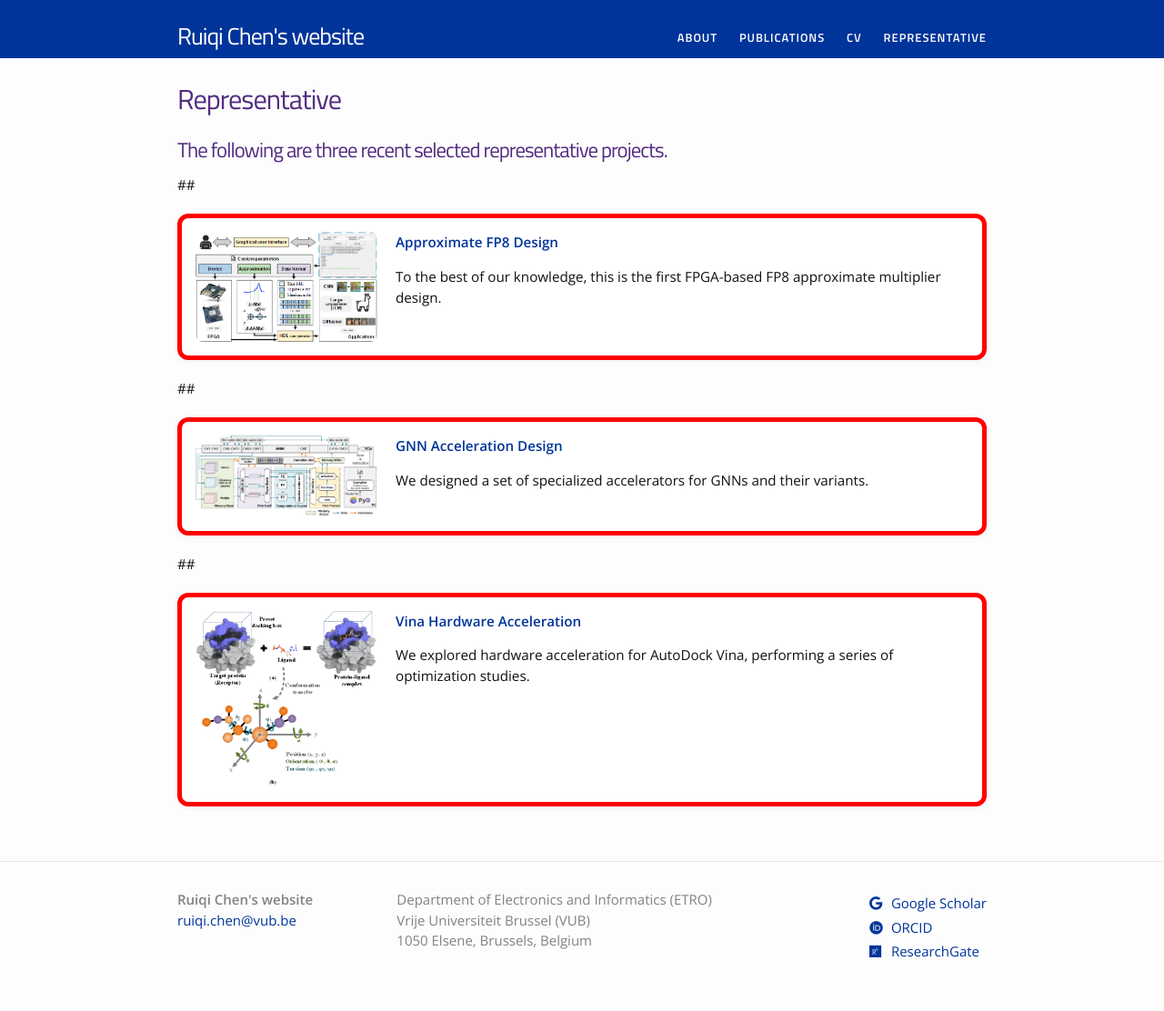
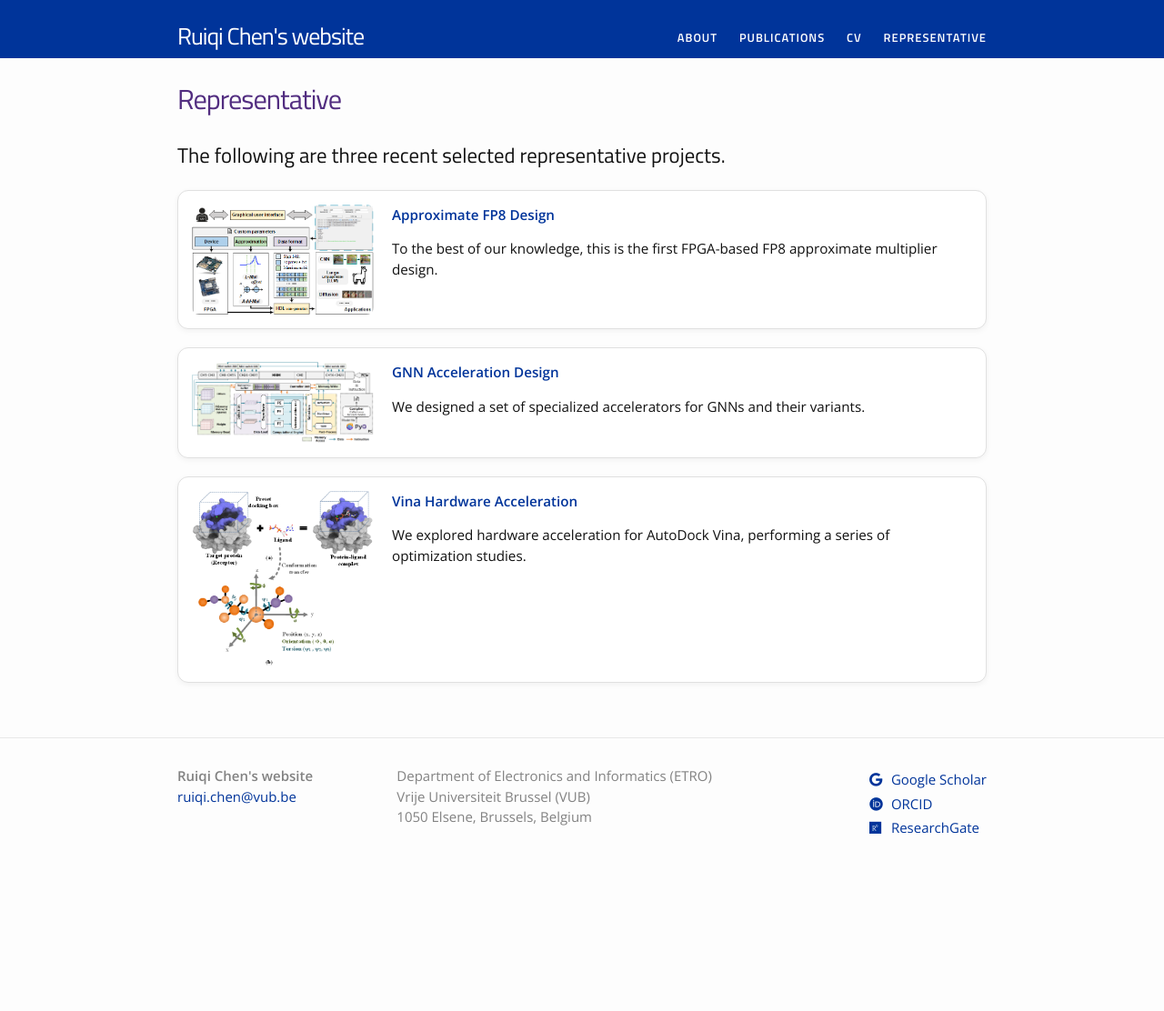
Before and after one commit to ruiqichen7/ruiqichen7.github.io, a Jekyll site: the page built from representative.md, in a window 1280 px wide. Shown: the whole page at 91% size. Built offline with Jekyll 4.4.1, drawn with Linux system fonts in a browser that asks for light colours; after the commit the page ends 976 px from its top, so only the background shows below that.

```diff
--- a/_sass/_paper-box.scss
+++ b/_sass/_paper-box.scss
@@ -28,7 +28,3 @@
 .paper-box-text strong {
   margin-top: 0;
 }
-
-.paper-box {
-  border: 5px solid red !important;
-}
--- a/representative.md
+++ b/representative.md
@@ -4,23 +4,23 @@ title: Representative
 permalink: /representative/
 ---
 
-# The following are three recent selected representative projects.
+## The following are three recent selected representative projects.
 
-##
+
 <div class='paper-box'><div class='paper-box-image'><div><img src='/images/representative/FP8/gui.png' alt="Research" width="80%"></div></div> <div class='paper-box-text' markdown="1">
 **[Approximate FP8 Design](https://ruiqichen7.github.io/representative/FP8/)**
 
 To the best of our knowledge, this is the first FPGA-based FP8 approximate multiplier design.
 </div> </div>
 
-##
+
 <div class='paper-box'><div class='paper-box-image'><div><img src='/images/representative/GNN/graphopu.png' alt="Research" width="80%"></div></div> <div class='paper-box-text' markdown="1">
 **[GNN Acceleration Design](https://ruiqichen7.github.io/representative/Graph-OPU/)**
 
 We designed a set of specialized accelerators for GNNs and their variants.
 </div> </div>
 
-##
+
 <div class='paper-box'><div class='paper-box-image'><div><img src='/images/representative/Vina/vina.png' alt="Research" width="80%"></div></div> <div class='paper-box-text' markdown="1">
 **[Vina Hardware Acceleration](https://ruiqichen7.github.io/representative/Vina/)**
 
```
